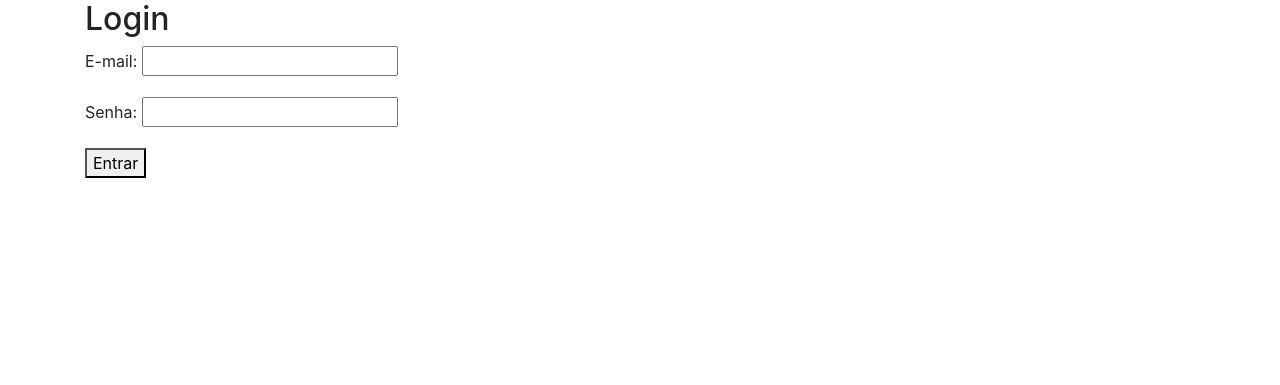
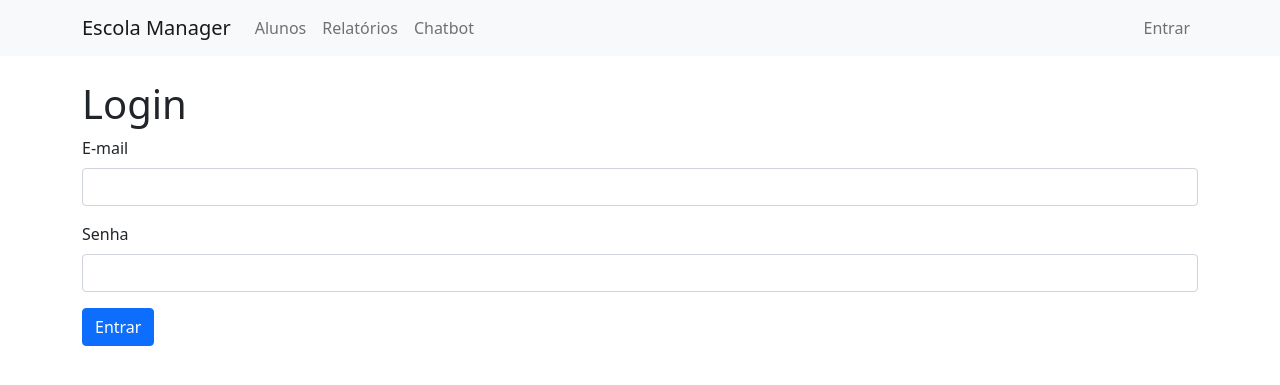
Before and after one commit to renansilva42/school_manager_project, a Django app: page /accounts/login/ in a window 1280 px wide. Shown: the top 385 px of the page. Run offline with Django 4.2, Linux system fonts and the light colour scheme; some libraries are stand-ins or nearby versions.

Commit message:
tentando conertar os erros, area de login abringo mas ao preencher pede para preecher todos os campos obrigatórios

```diff
--- a/escola_manager/settings.py
+++ b/escola_manager/settings.py
@@ -36,6 +36,11 @@ MIDDLEWARE = [
     'django.contrib.auth.middleware.AuthenticationMiddleware',
     'django.contrib.messages.middleware.MessageMiddleware',
     'django.middleware.clickjacking.XFrameOptionsMiddleware',
+]
+
+AUTHENTICATION_BACKENDS = [
+    'django.contrib.auth.backends.ModelBackend',
+    'apps.usuarios.auth_backends.EmailBackend',
 ]
 
 ROOT_URLCONF = 'escola_manager.urls'
--- a/templates/registration/login.html
+++ b/templates/registration/login.html
@@ -1,75 +1,22 @@
-<!-- {% load static %}
-{% load crispy_forms_tags %}
-<!DOCTYPE html>
-<html lang="pt-br">
-<head>
-    <meta charset="UTF-8">
-    <meta name="viewport" content="width=device-width, initial-scale=1.0">
-    <title>Login</title> -->
-    <!-- Bootstrap CSS via CDN -->
-    <!-- <link href="https://cdn.jsdelivr.net/npm/bootstrap@4.6.2/dist/css/bootstrap.min.css" rel="stylesheet">
-</head>
-<body>
-    <div class="container mt-5">
-        <div class="row justify-content-center">
-            <div class="col-md-6">
-                <h2 class="text-center">Login</h2>
-                <form method="post">
-                    {% csrf_token %}
-                    {{ form|crispy }}
-                    <input type="hidden" name="next" value="{{ request.GET.next }}">
-                    <button type="submit" class="btn btn-primary btn-block">Login</button>
-                </form>
-            </div>
+{% extends 'base.html' %}
+{% block title %}Login{% endblock %}
+{% block content %}
+    <h1>Login</h1>
+    {% if messages %}
+        {% for message in messages %}
+            <div class="alert alert-danger">{{ message }}</div>
+        {% endfor %}
+    {% endif %}
+    <form method="post">
+        {% csrf_token %}
+        <div class="mb-3">
+            <label for="username" class="form-label">E-mail</label>
+            <input type="email" class="form-control" id="username" name="username" required>
         </div>
-    </div> -->
-    <!-- Bootstrap JS via CDN -->
-    <!-- <script src="https://cdn.jsdelivr.net/npm/bootstrap@4.6.2/dist/js/bootstrap.bundle.min.js"></script>
-</body>
-</html> -->
-
-<!-- templates/registration/login.html -->
-{% load static %}
-{% load crispy_forms_tags %}
-<!DOCTYPE html>
-<html lang="pt-br">
-<head>
-    <meta charset="UTF-8">
-    <meta name="viewport" content="width=device-width, initial-scale=1.0">
-    <title>Login - Escola Manager</title>
-    <!-- Adicione links para CSS se necessário -->
-    <link href="https://cdn.jsdelivr.net/npm/bootstrap@4.6.2/dist/css/bootstrap.min.css" rel="stylesheet">
-</head>
-<body>
-    <div class="container">
-        <h2>Login</h2>
-        <form method="post" action="{% url 'login' %}">
-            {% csrf_token %}
-            <input type="hidden" name="next" value="{{ next }}">
-
-            <div class="form-group">
-                <label for="email">E-mail:</label>
-                <input type="email" id="email" name="email" required>
-            </div>
-
-            <div class="form-group">
-                <label for="password">Senha:</label>
-                <input type="password" id="password" name="password" required>
-            </div>
-
-            <button type="submit">Entrar</button>
-        </form>
-
-        {% if messages %}
-        <div class="messages">
-            {% for message in messages %}
-            <div class="alert alert-{{ message.tags }}">
-                {{ message }}
-            </div>
-            {% endfor %}
+        <div class="mb-3">
+            <label for="password" class="form-label">Senha</label>
+            <input type="password" class="form-control" id="password" name="password" required>
         </div>
-        {% endif %}
-    </div>
-    <script src="https://cdn.jsdelivr.net/npm/bootstrap@4.6.2/dist/js/bootstrap.bundle.min.js"></script>
-</body>
-</html>
+        <button type="submit" class="btn btn-primary">Entrar</button>
+    </form>
+{% endblock %}
```
Also changed, not shown: apps/usuarios/auth_backends.py (added, +20 -0 lines), templates/usuarios/login.html (+4 -4 lines).
